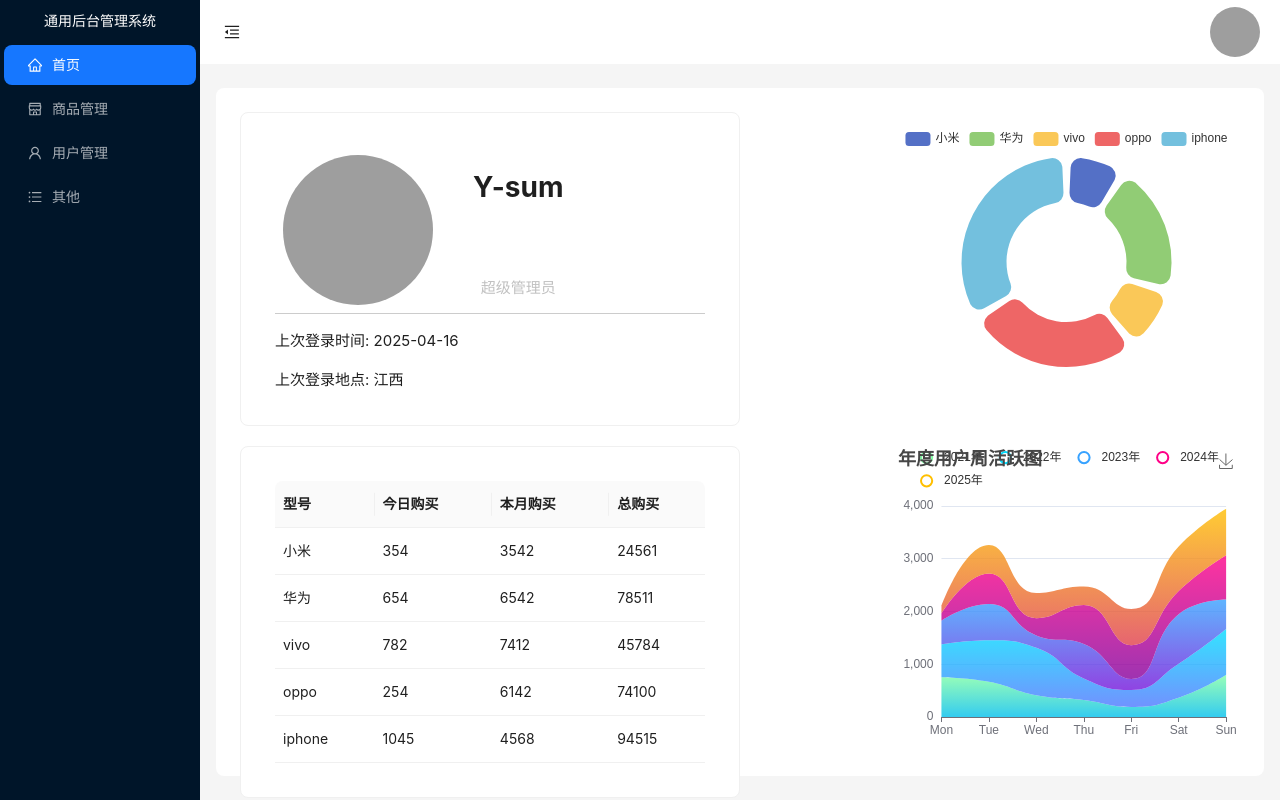
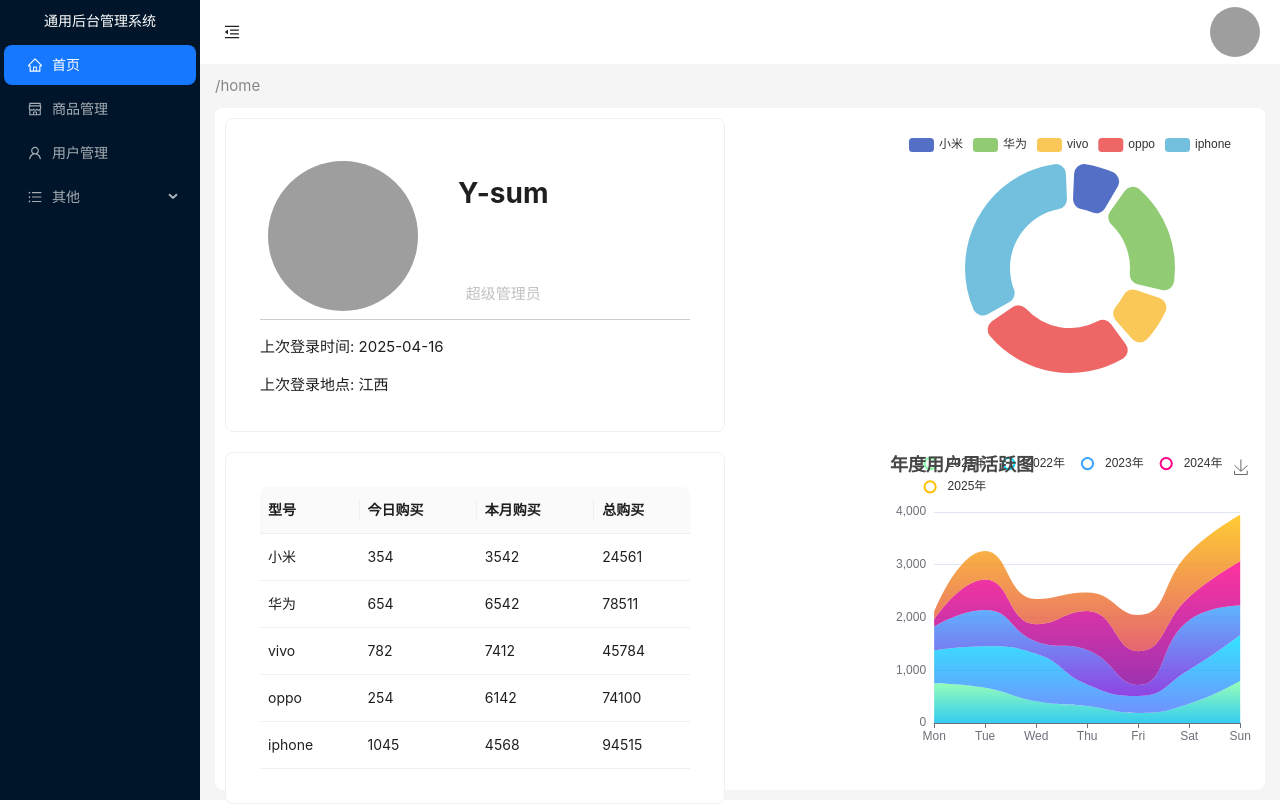
Before and after one commit to ikun666xiadan/react-admin-frontend, a React (Create React App) app: page /home in a window 1280 px wide. Built offline with nearby package versions, Linux system fonts and the light colour scheme; data requests are answered from the project's data file; grey boxes are pictures that could not be loaded.

Commit message:
面包屑导航的实现以及添加other子模块

```diff
--- a/src/components/commonAsider/index.js
+++ b/src/components/commonAsider/index.js
@@ -4,6 +4,8 @@ import {
   UserOutlined,
   ShopOutlined,
   UnorderedListOutlined,
+  RiseOutlined,
+  DesktopOutlined
 } from "@ant-design/icons";
 import { Layout, Menu } from "antd";
 import { useNavigate } from "react-router-dom";
@@ -29,6 +31,18 @@ const NavItem = [
     key: "other",
     icon: <UnorderedListOutlined />,
     label: "其他",
+    children:[
+      {
+        key:"other/otherOne",
+        icon:<RiseOutlined />,
+        label:"其他一"
+      },
+      {
+        key:"other/otherTwo",
+        icon:<DesktopOutlined />,
+        label:"其他二"
+      }
+    ]
   },
 ];
 const Asider = React.memo(({ collapsed }) => {
--- /dev/null
+++ b/src/components/commonBreadcrumb/index.css
@@ -0,0 +1,4 @@
+.bread{
+    margin: 10px 0 0 15px;
+    font-size: 15px;
+}
--- /dev/null
+++ b/src/components/commonBreadcrumb/index.js
@@ -0,0 +1,16 @@
+import React from "react";
+import { Breadcrumb } from "antd";
+import "./index.css";
+import { useLocation } from "react-router-dom";
+
+const CommonBread = () => {
+  const location = useLocation();
+  const items = [
+    {
+      href: location.pathname,
+      title: <span>{location.pathname}</span>,
+    },
+  ];
+  return <Breadcrumb className="bread" items={items} />;
+};
+export default CommonBread;
--- a/src/pages/Layout/index.js
+++ b/src/pages/Layout/index.js
@@ -4,6 +4,7 @@ import { Layout, theme } from "antd";
 import Asider from "../../components/commonAsider";
 import CommmenHeader from "../../components/commonHeader";
 import { useSelector } from "react-redux";
+import CommonBread from "../../components/commonBreadcrumb";
 
 const { Content } = Layout;
 const LayoutApp = () => {
@@ -17,10 +18,11 @@ const LayoutApp = () => {
       <Asider collapsed={collapsed} />
       <Layout>
         <CommmenHeader collapsed={collapsed} />
+        <CommonBread/>
         <Content
           style={{
-            margin: "24px 16px",
-            padding: 24,
+            margin: "10px 15px",
+            padding: 10,
             minHeight: 280,
             background: colorBgContainer,
             borderRadius: borderRadiusLG,
--- a/src/pages/Other/index.js
+++ b/src/pages/Other/index.js
@@ -1,9 +1,10 @@
+import { Outlet } from "react-router-dom";
 
 
 function Other() {
     return (
       <div className="Other">
-        Other
+        <Outlet/>
       </div>
     );
   }
--- /dev/null
+++ b/src/pages/Other/other_one/index.js
@@ -0,0 +1,11 @@
+
+
+function OtherOne() {
+    return (
+      <div className="OtherOne">
+        OtherOne
+      </div>
+    );
+  }
+
+export default OtherOne;
--- /dev/null
+++ b/src/pages/Other/other_two/index.js
@@ -0,0 +1,11 @@
+
+
+function OtherTwo() {
+    return (
+      <div className="OtherTwo">
+        OtherTwo
+      </div>
+    );
+  }
+
+export default OtherTwo;
--- a/src/pages/User/index.css
+++ b/src/pages/User/index.css
@@ -3,7 +3,7 @@
   display: flex;
   justify-content: space-between;
   align-items: center;
-  padding: 10px;
+  padding: 5px;
 }
 
 .search {
--- a/src/router/index.js
+++ b/src/router/index.js
@@ -6,6 +6,8 @@ const Home = lazy(()=>import('../pages/Home'))
 const Goods = lazy(()=>import('../pages/Goods'))
 const User = lazy(()=>import('../pages/User'))
 const Other = lazy(()=>import('../pages/Other'))
+const OtherOne = lazy(()=>import('../pages/Other/other_one'))
+const OtherTwo = lazy(()=>import('../pages/Other/other_two'))
 
 
 const router = createBrowserRouter([
@@ -32,7 +34,17 @@ const router = createBrowserRouter([
             },
             {
                 path:'other',
-                element:<Suspense fallback={'loading...'}><Other /> </Suspense>
+                element:<Suspense fallback={'loading...'}><Other /> </Suspense>,
+                children:[
+                    {
+                        path:'otherOne',
+                        element:<Suspense fallback={'loading...'}><OtherOne /> </Suspense>
+                    },
+                    {
+                        path:'otherTwo',
+                        element:<Suspense fallback={'loading...'}><OtherTwo /> </Suspense>
+                    }
+                ]
             }
         ]
     },
```
